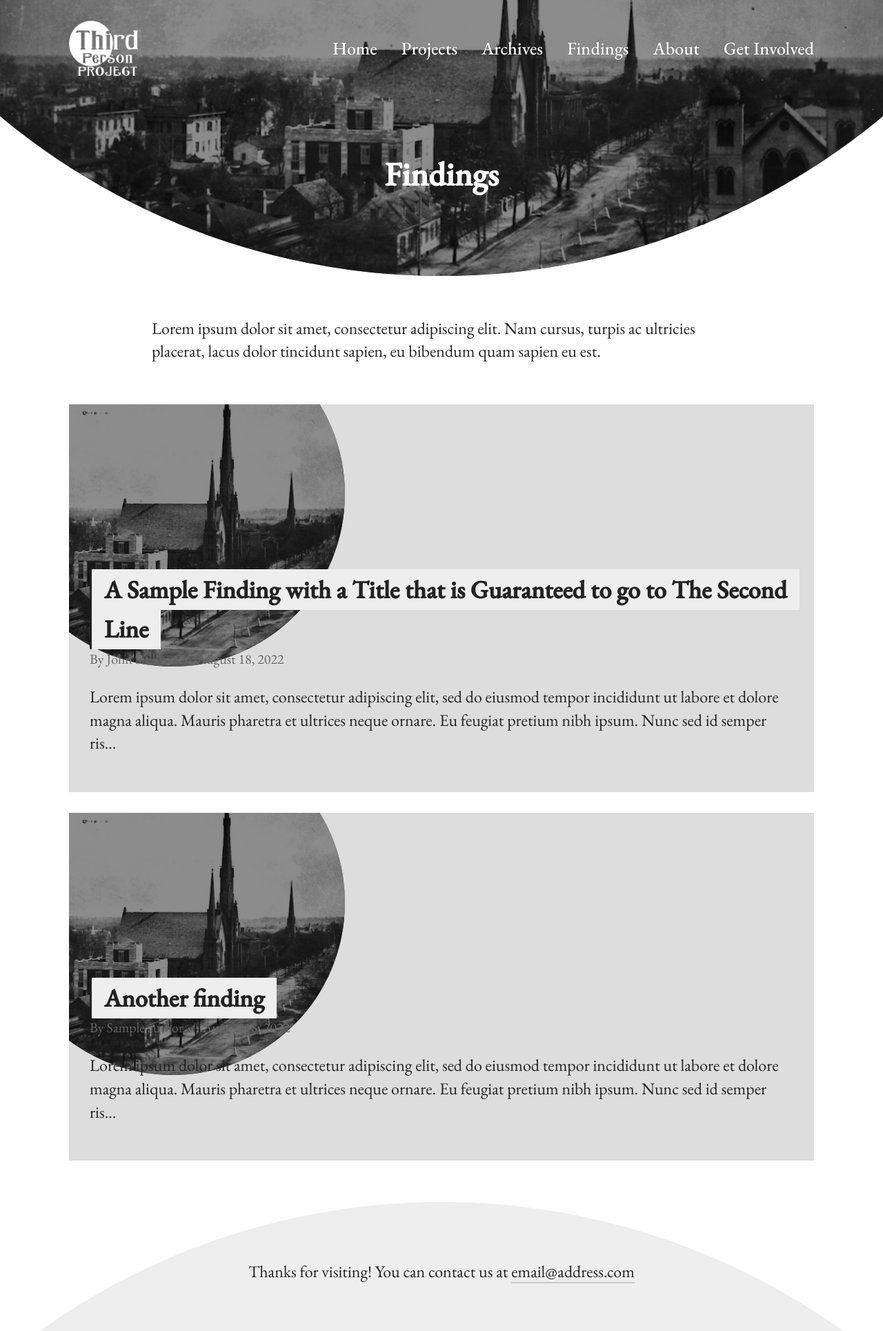
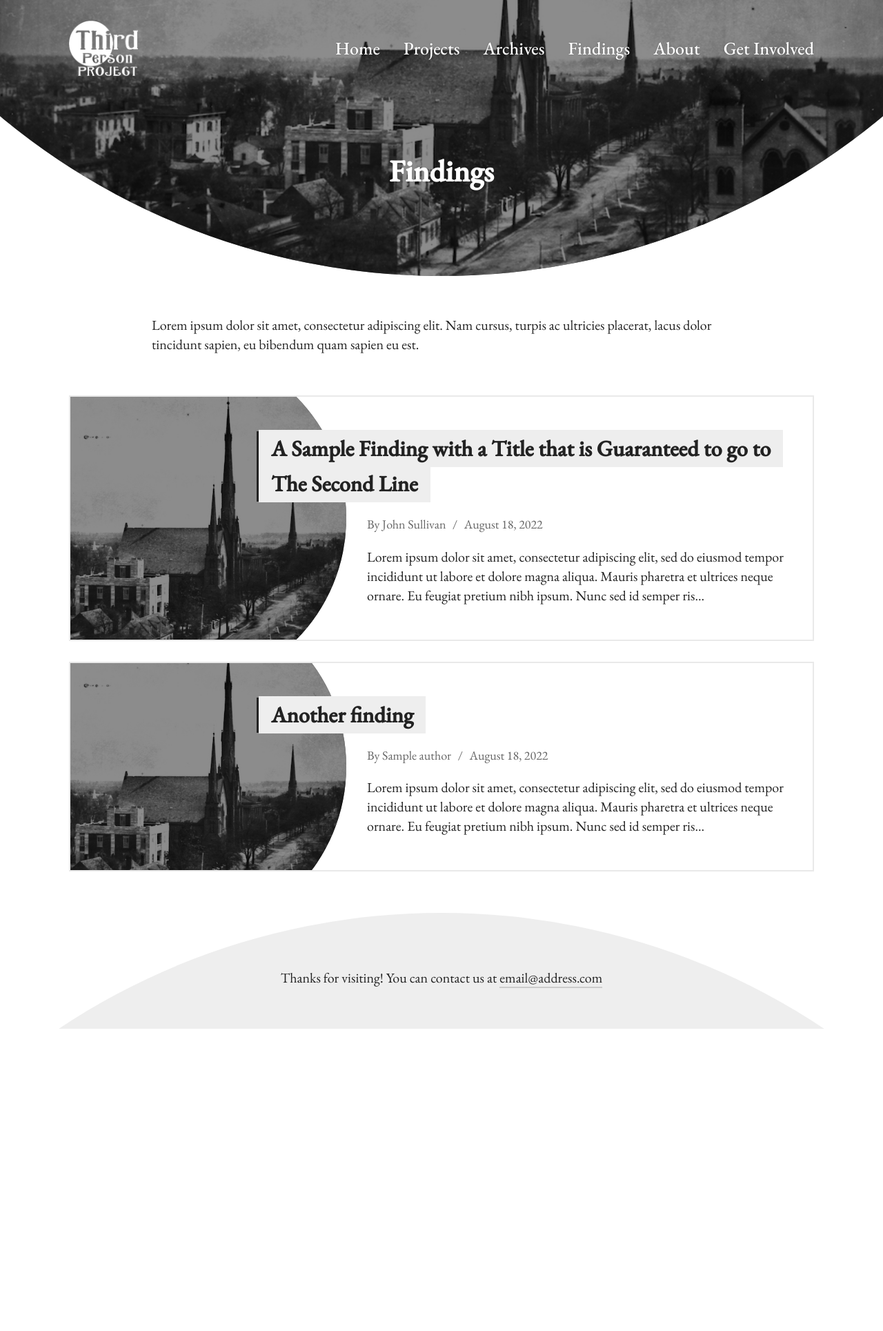
Before and after one commit to minicreative/third-person-project, a Jekyll site: the page built from findings.md, in a window 1280 px wide. Shown: the whole page at 69% size. Built offline with Jekyll 4.4.1, drawn with Linux system fonts in a browser that asks for light colours; after the commit the page ends 1491 px from its top, so only the background shows below that.

Commit message:
item styles, item include, more content

```diff
--- /dev/null
+++ b/_includes/item.html
@@ -0,0 +1,10 @@
+<a href="{{ item.url }}"><div class="item">
+    {% assign circle_item = item %}{% include circle.html %}
+    <h2 class="block-title"><span>{{ item.title }}</span><h2>
+    <h4 class="subtitle">
+        By {{ item.author }}
+        <span class="inline-divider">/</span>
+        {{ item.date | date: "%B %e, %Y" }}
+    </h4>
+    <p>{{ item.content | truncate: 225 }}</p>
+</div></a>
--- a/_layouts/article.html
+++ b/_layouts/article.html
@@ -11,7 +11,9 @@
             </h4>
         </div>
 
-        {{ page.content | markdownify }}
+        <div class="article-body row">
+            {{ page.content | markdownify }}
+        </div>
     </div>
 
 {% include footer.html %}
--- a/_layouts/home.html
+++ b/_layouts/home.html
@@ -1,7 +1,11 @@
 {% include header.html %}
 
+    <div class="home-findings container">
+        {% assign item = site.findings | sort: "date" | first %}{% include item.html %}
+    </div>
+
     <div class="home-features columns container">
-        <h2>Explore our work</h2>
+        <h2>{{ page.home_features_header }}</h2>
         <div class="columns">
         {% for feature in page.home_features %}
             <div class="column half"><a href="{{ feature.link }}">
--- a/_layouts/list.html
+++ b/_layouts/list.html
@@ -6,18 +6,7 @@
 
     <div class="list container">
         {% assign collection = site[page.collection] %}
-        {% for item in collection %}
-            <a href="{{ item.url }}"><div class="item">
-                {% assign circle_item = item %}{% include circle.html %}
-                <h2 class="block-title"><span>{{ item.title }}</span><h2>
-                <h4 class="subtitle">
-                    By {{ item.author }}
-                    <span class="inline-divider">/</span>
-                    {{ item.date | date: "%B %e, %Y" }}
-                </h4>
-                <p>{{ item.content | truncate: 225 }}</p>
-            </div></a>
-        {% endfor %}
+        {% for item in collection %}{% include item.html %}{% endfor %}
     </div>
 
 {% include footer.html %}
--- a/_sass/defaults.scss
+++ b/_sass/defaults.scss
@@ -28,6 +28,7 @@ input, textarea {width:100%; box-sizing:border-box; font-size:16px;}
 img {border:0; max-width:100%;}
 a {color:inherit; text-decoration:none;}
 .clear {clear:both;}
+p:last-child {margin-bottom:0px;}
 
 // Default Responsive Breakpoints & Container Sizes =========================
 
@@ -64,25 +65,25 @@ a {color:inherit; text-decoration:none;}
 
 body {
 	font-family:'EB Garamond', serif;
-	font-size:24px;
+	font-size:20px;
 	color:#222;
 	line-height:1.4;
-	@include breakpoint(s) {font-size:20px;}
+	@include breakpoint(s) {font-size:16px;}
 }
 h1 {
-	font-size:48px;
-	@include breakpoint(s) {font-size:40px;}
+	font-size:44px;
+	@include breakpoint(s) {font-size:38px;}
 }
 h2 {
-	font-size:36px;
-	@include breakpoint(s) {font-size:32px;}
+	font-size:32px;
+	@include breakpoint(s) {font-size:28px;}
 }
 h3 {
-	font-size:24px;
-	@include breakpoint(s) {font-size:20px;}
+	font-size:22px;
+	@include breakpoint(s) {font-size:18px;}
 }
 h4 {
-    font-size:20px; font-weight:normal;
+    font-size:18px; font-weight:normal;
 }
 a {
     border-bottom:2px solid #ccc;
--- a/css/main.scss
+++ b/css/main.scss
@@ -7,6 +7,8 @@ $circleSize: 2000px;
 $circleSizeFooter: 2000px;
 $circleRevealSmall: 400px;
 $circleRevealLarge: 700px;
+$circleSizeItem: 500px;
+$circleRevealItem:400px;
 $navHeight: 80px;
 
 $section_pad: 60px;
@@ -49,7 +51,7 @@ body {overflow-x:hidden;}
 }
 
 .block-title {
-    border-left:3px solid #222;
+    border-left:3px solid #222; margin-bottom:20px;
     span {
         display:inline; padding:6px 18px; background:#eee; line-height:1.6;
         box-decoration-break: clone; -webkit-box-decoration-break: clone;
@@ -94,18 +96,15 @@ body {overflow-x:hidden;}
 }
 
 .item {
-    position:relative; background:#ddd; @include row; overflow:hidden;
-    padding:240px $padding $padding;
+    position:relative; border:2px solid #e9e9e9; @include row; overflow:hidden;
+    padding:50px $padding 50px ($circleRevealItem + $padding);
     .circle {
-        height:500px; width:500px; top:-120px; left:-100px; margin-top:0px; margin-left:0px;
+        height:$circleSizeItem; width:$circleSizeItem; top:50%; left:$circleRevealItem - $circleSizeItem;
+        margin-top:0 - ($circleSizeItem / 2); margin-left:0px;
         .slider, .bg {margin-top:0px; margin-left:0px; width:100%; height:100%;}
     }
     h2, h4, p {position:relative; z-index:1;}
-}
-
-.article-header {
-    display:relative; text-align:left; margin-bottom:$padding; padding-bottom:$padding; border-bottom:1px solid #e5e5e5;
-    .block-title {margin:0px 0px 20px;}
+    h2 {margin-left:-160px;}
 }
 
 .footer {
@@ -114,15 +113,21 @@ body {overflow-x:hidden;}
         height:$circleSizeFooter; width:$circleSizeFooter; margin-left:0 - ($circleSizeFooter/2);
         background:#eee; margin-top:0px; z-index:0;
     }
-    .container {position:relative; padding:60px 0px 45px; z-index:1;}
+    .container {position:relative; padding:60px 0px; z-index:1;}
 }
 
 // Page Styles =============================================================
 
+.home-findings{
+    margin-top:-120px;
+    .item {
+        border:0px; box-shadow:0px 0px 5px rgba(0,0,0,0.3); background:white;
+    }
+}
 .home-features {
     @include section_row; text-align:center;
     .columns {@include row;}
     .column {
-        .item-circle {width:110%; margin-left:-5%; padding-top:110%;}
+        .circle-item {width:110%; margin-left:-5%; padding-top:110%;}
     }
 }
```
